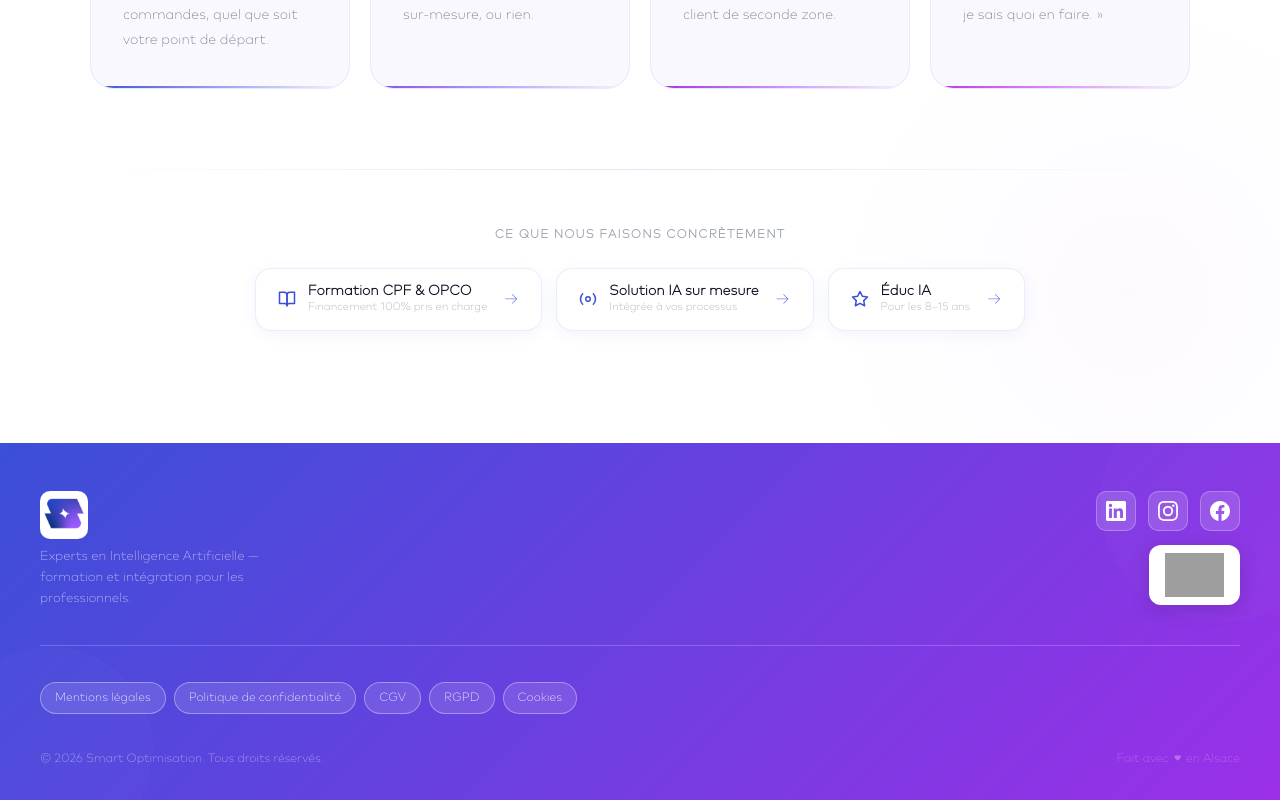
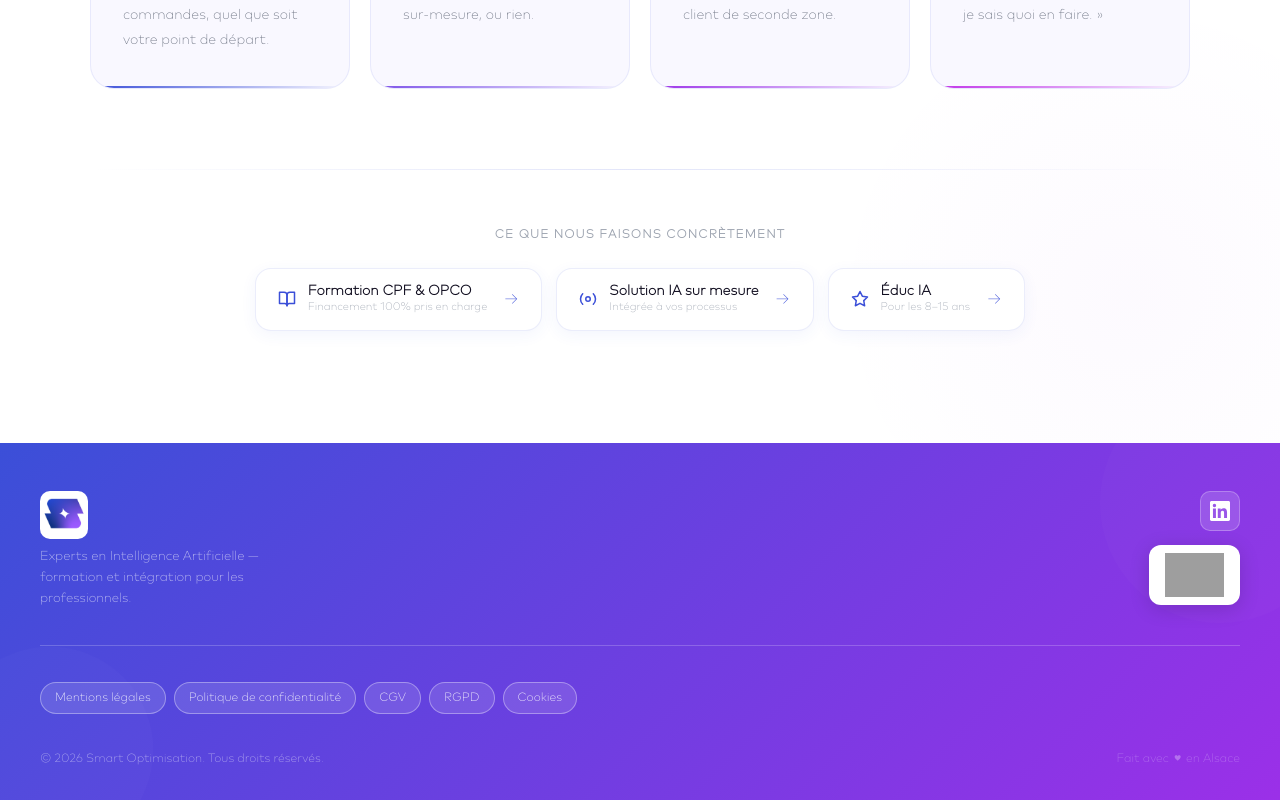
Before and after one commit to smartoptimisation25-source/siteV1SO, a React (Vite) app: page / in a window 1280 px wide. Shown: the part 1587-2387 px from the top of the page. Built offline with nearby package versions, Linux system fonts and the light colour scheme; grey boxes are pictures that could not be loaded.

Commit message:
style: suppression logos Instagram et Facebook du footer

```diff
--- a/src/components/Footer.jsx
+++ b/src/components/Footer.jsx
@@ -9,24 +9,6 @@
     icon: (
       <svg width="20" height="20" viewBox="0 0 24 24" fill="currentColor">
         <path d="M20.447 20.452h-3.554v-5.569c0-1.328-.027-3.037-1.852-3.037-1.853 0-2.136 1.445-2.136 2.939v5.667H9.351V9h3.414v1.561h.046c.477-.9 1.637-1.85 3.37-1.85 3.601 0 4.267 2.37 4.267 5.455v6.286zM5.337 7.433a2.062 2.062 0 0 1-2.063-2.065 2.064 2.064 0 1 1 2.063 2.065zm1.782 13.019H3.555V9h3.564v11.452zM22.225 0H1.771C.792 0 0 .774 0 1.729v20.542C0 23.227.792 24 1.771 24h20.451C23.2 24 24 23.227 24 22.271V1.729C24 .774 23.2 0 22.222 0h.003z"/>
-      </svg>
-    ),
-  },
-  {
-    name: 'Instagram',
-    href: 'https://www.instagram.com/smartoptimisation/',
-    icon: (
-      <svg width="20" height="20" viewBox="0 0 24 24" fill="currentColor">
-        <path d="M12 2.163c3.204 0 3.584.012 4.85.07 3.252.148 4.771 1.691 4.919 4.919.058 1.265.069 1.645.069 4.849 0 3.205-.012 3.584-.069 4.849-.149 3.225-1.664 4.771-4.919 4.919-1.266.058-1.644.07-4.85.07-3.204 0-3.584-.012-4.849-.07-3.26-.149-4.771-1.699-4.919-4.92-.058-1.265-.07-1.644-.07-4.849 0-3.204.013-3.583.07-4.849.149-3.227 1.664-4.771 4.919-4.919 1.266-.057 1.645-.069 4.849-.069zM12 0C8.741 0 8.333.014 7.053.072 2.695.272.273 2.69.073 7.052.014 8.333 0 8.741 0 12c0 3.259.014 3.668.072 4.948.2 4.358 2.618 6.78 6.98 6.98C8.333 23.986 8.741 24 12 24c3.259 0 3.668-.014 4.948-.072 4.354-.2 6.782-2.618 6.979-6.98.059-1.28.073-1.689.073-4.948 0-3.259-.014-3.667-.072-4.947-.196-4.354-2.617-6.78-6.979-6.98C15.668.014 15.259 0 12 0zm0 5.838a6.162 6.162 0 1 0 0 12.324 6.162 6.162 0 0 0 0-12.324zM12 16a4 4 0 1 1 0-8 4 4 0 0 1 0 8zm6.406-11.845a1.44 1.44 0 1 0 0 2.881 1.44 1.44 0 0 0 0-2.881z"/>
-      </svg>
-    ),
-  },
-  {
-    name: 'Facebook',
-    href: 'https://www.facebook.com/smartoptimisation/',
-    icon: (
-      <svg width="20" height="20" viewBox="0 0 24 24" fill="currentColor">
-        <path d="M24 12.073c0-6.627-5.373-12-12-12s-12 5.373-12 12c0 5.99 4.388 10.954 10.125 11.854v-8.385H7.078v-3.47h3.047V9.43c0-3.007 1.792-4.669 4.533-4.669 1.312 0 2.686.235 2.686.235v2.953H15.83c-1.491 0-1.956.925-1.956 1.874v2.25h3.328l-.532 3.47h-2.796v8.385C19.612 23.027 24 18.062 24 12.073z"/>
       </svg>
     ),
   },
```
